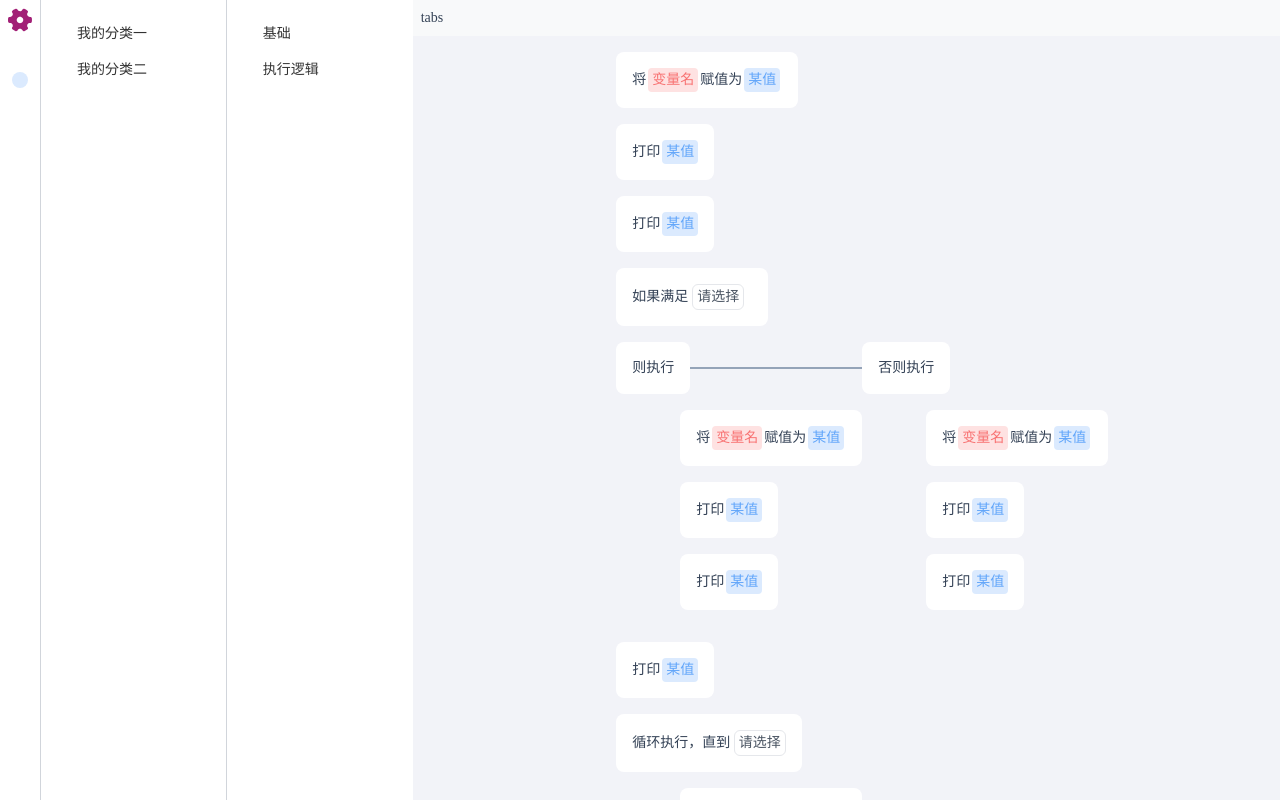
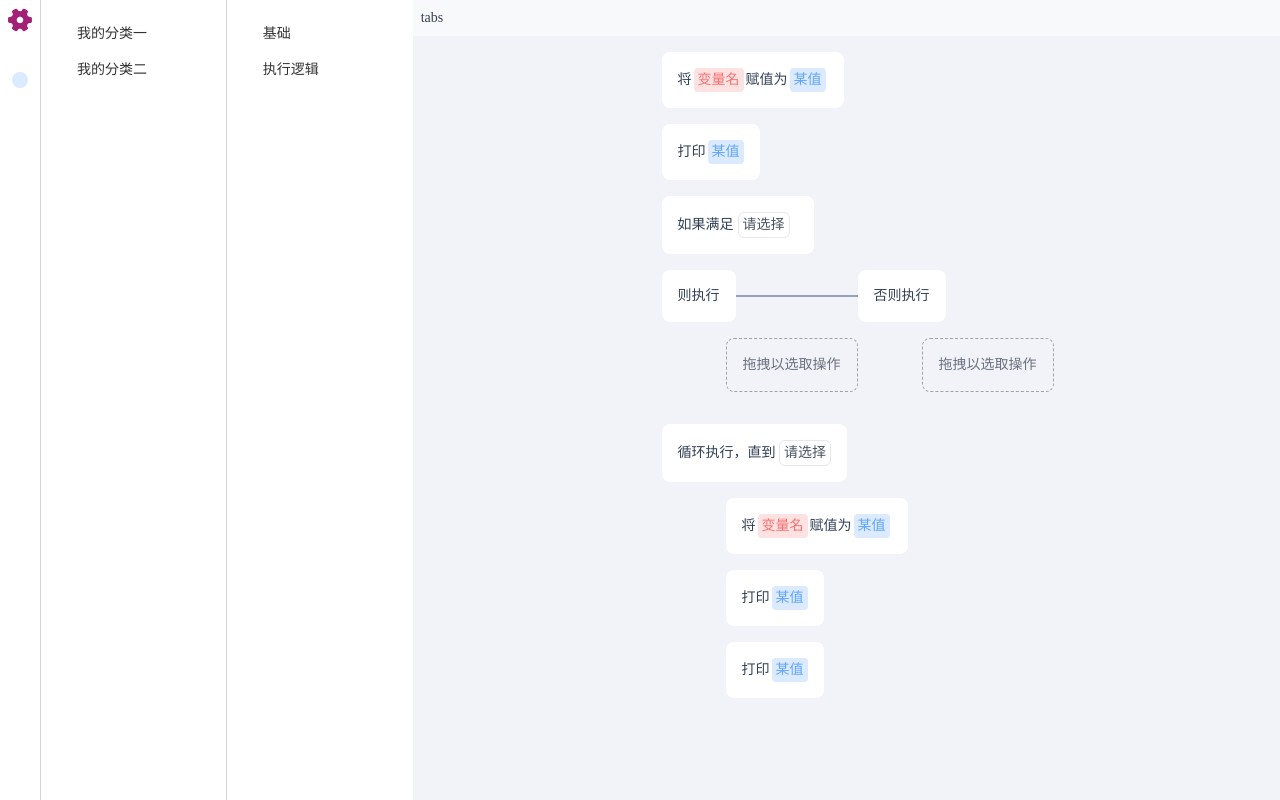
Before and after one commit to qiuying-rpa/client, a Vue app: page /#/designer in a window 1280 px wide. Built offline with nearby package versions, Linux system fonts and the light colour scheme.

Commit message:
feat: exec-conditional component

```diff
--- a/src/components/ProcessDesigner.vue
+++ b/src/components/ProcessDesigner.vue
@@ -1,9 +1,35 @@
 <template>
   <div class="w-100%">
-    <exec-sequential />
+    <exec-sequential v-model="nodes" />
   </div>
 </template>
 
 <style scoped></style>
 
-<script setup lang="ts"></script>
+<script setup lang="ts">
+import { reactive } from 'vue'
+import { uuid } from '@/utils/common'
+
+const nodes = reactive([
+  {
+    id: uuid(),
+    is: 'set-variable',
+    modelValue: {}
+  },
+  {
+    id: uuid(),
+    is: 'print-log',
+    modelValue: {}
+  },
+  {
+    id: uuid(),
+    is: 'exec-conditional',
+    modelValue: {}
+  },
+  {
+    id: uuid(),
+    is: 'exec-circular',
+    modelValue: {}
+  }
+])
+</script>
--- a/src/components/base/DotForm.vue
+++ b/src/components/base/DotForm.vue
@@ -22,7 +22,7 @@
           </div>
           <div>
             <div class="h-7.5 flex items-center">
-              <str-value />
+              <plain-value />
             </div>
             <div class="h-7.5 flex items-center">
               <plain-value />
--- a/src/components/base/PrintLog.vue
+++ b/src/components/base/PrintLog.vue
@@ -1,5 +1,27 @@
 <template>
-  <plain-card>
-    打印<uncertain-value class="ml-0.5" />
+  <plain-card class="select-none">
+    打印<uncertain-value class="ml-0.5" v-mode="content" />
   </plain-card>
 </template>
+
+<script setup lang="ts">
+import { computed } from 'vue'
+
+interface Props {
+  modelValue?: {
+    content: string
+  }
+}
+
+const props = withDefaults(defineProps<Props>(), {
+  modelValue: () => ({
+    content: ''
+  })
+})
+const emits = defineEmits(['update:modelValue'])
+
+const content = computed({
+  set: (content) => emits('update:modelValue', { ...props.modelValue, content }),
+  get: () => props.modelValue.content
+})
+</script>
--- a/src/components/base/SetVariable.vue
+++ b/src/components/base/SetVariable.vue
@@ -1,5 +1,5 @@
 <template>
-  <plain-card>
+  <plain-card class="select-none">
     将
     <plain-value v-model="variable" placeholder="变量名" class="mx-0.5 bg-red-100 c-red-400" />
     赋值为
@@ -8,11 +8,32 @@
 </template>
 
 <script lang="ts" setup>
-import { ref, watch } from 'vue'
+import { computed, watch } from 'vue'
 import { useDesignerStore } from '@/store/designer'
 
-const variable = ref('')
-const variableValue = ref('')
+interface Props {
+  modelValue?: {
+    variable: string
+    variableValue: string
+  }
+}
+
+const props = withDefaults(defineProps<Props>(), {
+  modelValue: () => ({
+    variable: '',
+    variableValue: ''
+  })
+})
+const emits = defineEmits(['update:modelValue'])
+
+const variable = computed({
+  set: (variable) => emits('update:modelValue', { ...props.modelValue, variable }),
+  get: () => props.modelValue.variable
+})
+const variableValue = computed({
+  set: (variableValue) => emits('update:modelValue', { ...props.modelValue, variableValue }),
+  get: () => props.modelValue.variableValue
+})
 
 const { setVariable, unsetVariable } = useDesignerStore()
 
--- a/src/components/common/PlainCard.vue
+++ b/src/components/common/PlainCard.vue
@@ -1,5 +1,15 @@
 <template>
-  <div class="flex items-center text-sm bg-white pa-4 rd-2 w-fit">
+  <div class="flex items-center text-sm pa-4 rd-2 w-fit"
+    :class="[(dashed !== undefined && dashed !== false) ? 'b-1 b-dashed b-gray-400 box-border' : '', (transparent !== undefined && transparent !== false) ? 'bg-transparent' : 'bg-white']">
     <slot></slot>
   </div>
 </template>
+
+<script setup lang="ts">
+interface Props {
+  dashed: any,
+  transparent: any
+}
+
+defineProps<Props>()
+</script>
--- a/src/components/common/QTree.vue
+++ b/src/components/common/QTree.vue
@@ -1,6 +1,7 @@
 <template>
   <div v-for="{ title, icon, children, value }, index in props.items" :key="index">
     <list-item :item="{ title, icon, value }" :offset="[props.depth * 2.5, 0]"
+      :draggable="(props.draggable !== undefined && props.draggable !== false) ? 'true' : 'false'"
       @click="children?.length && toggleOpen(value)">
       <template #item-before v-if="children?.length">
         <div class="mr-1">
@@ -10,7 +11,8 @@
       </template>
     </list-item>
     <div v-if="children?.length && openLocal.includes(value)">
-      <q-tree :items="children" :depth="props.depth + 1" v-model:open="openLocal" />
+      <q-tree :items="children" :depth="props.depth + 1" v-model:open="openLocal"
+        :draggable="props.draggable" />
     </div>
   </div>
 </template>
@@ -22,6 +24,7 @@ interface Props {
   items: TreeItem[]
   depth?: number
   open?: ValueType[]
+  draggable?: any
 }
 
 const props = withDefaults(defineProps<Props>(), {
--- a/src/components/exec/ExecConditional.vue
+++ b/src/components/exec/ExecConditional.vue
@@ -1,7 +1,7 @@
 <template>
   <div>
     <node-shell>
-      <plain-card class="relative">
+      <plain-card class="relative select-none">
         <div class="flex items-center">
           如果满足
           <q-select class="inline-block mx-1" :items="[
@@ -13,7 +13,7 @@
               title: '任意条件',
               value: 'any'
             }
-          ]" v-model="conditionLimit" />
+          ]" v-model="logic" />
           <dot-form>
             <condition-item :modelValue="condition" @update:modelValue="conditions[index] = $event"
               v-for="condition, index in conditions" :key="index + refreshKey"
@@ -27,41 +27,34 @@
       <div>
         <div
           class="flex items-center mt-4 relative before-absolute before-content-none before-w-0.4 before-h-4 before-bg-slate before-left-8 before-top--2 before-translate-y--50%">
-          <plain-card class="reactive"> 则执行 </plain-card>
-          <div class="bg-slate grow-1 h-0.4" />
+          <plain-card class="relative select-none" @mouseover="showButton('add')"
+            @mouseout="delayHideButton">
+            则执行
+            <div class="rd-50% absolute top-50% right--6 translate-y--50% bg-gray-3"
+              @mouseover="showButton('add')"
+              v-if="props.modelValue.noFalsy && actionButton === 'add'">
+              <icon-button icon="i-mdi-plus text-xs" @click="addFalsy" />
+            </div>
+          </plain-card>
+          <div class="bg-slate grow-1 h-0.4" v-if="!props.modelValue.noFalsy" />
         </div>
         <div class="pl-8">
-          <div
-            class="pl-8 py-4 relative before-content-none before-w-0.4 before-h-100% before-absolute before-left-0 before-bg-slate w-fit box-border before-top-0">
-            <node-shell>
-              <set-variable />
-            </node-shell>
-            <node-shell class="mt-4">
-              <print-log />
-            </node-shell>
-            <node-shell class="mt-4">
-              <print-log />
-            </node-shell>
-          </div>
+          <exec-sequential class="py-4 before-top-0" :modelValue="props.modelValue.truthy || []" />
         </div>
       </div>
-      <div>
+      <div v-if="!props.modelValue.noFalsy">
         <div class="pt-4">
-          <plain-card> 否则执行 </plain-card>
+          <plain-card class="relative select-none" @mouseover="showButton('remove')"
+            @mouseout="delayHideButton">
+            否则执行
+            <div class="rd-50% absolute top--1.5 right--1.5 bg-gray-3"
+              v-if="actionButton === 'remove'" @mouseover="showButton('remove')">
+              <icon-button icon="i-mdi-close text-xs" @click="removeFalsy" />
+            </div>
+          </plain-card>
         </div>
         <div class="pl-8">
-          <div
-            class="pl-8 py-4 relative before-content-none before-w-0.4 before-h-100% before-absolute before-left-0 before-bg-slate w-fit before-top-0">
-            <node-shell>
-              <set-variable />
-            </node-shell>
-            <node-shell class="mt-4">
-              <print-log />
-            </node-shell>
-            <node-shell class="mt-4">
-              <print-log />
-            </node-shell>
-          </div>
+          <exec-sequential class="py-4 before-top-0" :modelValue="props.modelValue.falsy || []" />
         </div>
       </div>
     </div>
@@ -69,7 +62,17 @@
 </template>
 
 <script setup lang="ts">
-import { reactive, ref } from 'vue'
+import { reactive, ref, computed } from 'vue'
+
+interface Props {
+  modelValue?: {
+    logic: 'any' | 'all'
+    conditions: ConditionItem[]
+    truthy: ProcessNode[]
+    falsy: ProcessNode[]
+    noFalsy: boolean
+  }
+}
 
 const blankCondition = {
   left: '',
@@ -82,9 +85,28 @@ type ConditionsItem = ConditionItem & {
   onRemove?: (i: number) => void
 }
 
-const conditionLimit = ref('')
+const props = withDefaults(defineProps<Props>(), {
+  modelValue () {
+    return {
+      logic: 'all',
+      conditions: [],
+      truthy: [],
+      falsy: [],
+      noFalsy: false
+    }
+  }
+})
+const emits = defineEmits(['update:modelValue'])
+
 const refreshKey = ref(new Date().getTime())
+const actionButton = ref('')
+const hideButtonTimerHandle = ref<NodeJS.Timeout | null>(null)
 const conditions = reactive<ConditionsItem[]>([{ ...blankCondition, onAdd: addCondition }])
+
+const logic = computed({
+  set: (logic) => emits('update:modelValue', { ...props.modelValue, logic }),
+  get: () => props.modelValue.logic
+})
 
 function addCondition () {
   conditions.push({ ...blankCondition, onRemove: removeCondition })
@@ -94,4 +116,27 @@ function removeCondition (index: number) {
   conditions.splice(index, 1)
   refreshKey.value = new Date().getTime()
 }
+
+function delayHideButton () {
+  hideButtonTimerHandle.value = setTimeout(() => {
+    actionButton.value = ''
+    hideButtonTimerHandle.value = null
+  }, 370)
+}
+
+function showButton (button: string) {
+  if (hideButtonTimerHandle.value) {
+    clearTimeout(hideButtonTimerHandle.value)
+    hideButtonTimerHandle.value = null
+  }
+  actionButton.value = button
+}
+
+function removeFalsy () {
+  emits('update:modelValue', { ...props.modelValue, noFalsy: true, falsy: [] })
+}
+
+function addFalsy () {
+  emits('update:modelValue', { ...props.modelValue, noFalsy: false, falsy: [] })
+}
 </script>
--- a/src/components/exec/ExecSequential.vue
+++ b/src/components/exec/ExecSequential.vue
@@ -1,19 +1,30 @@
 <template>
   <div
     class="pl-8 relative before-content-none before-w-0.4 before-h-100% before-absolute before-left-0 before-bg-slate w-fit">
-    <node-shell>
-      <set-variable />
-    </node-shell>
-    <node-shell class="mt-4">
-      <print-log />
-    </node-shell>
-    <node-shell class="mt-4">
-      <print-log />
-    </node-shell>
-    <exec-conditional class="mt-4" />
-    <node-shell class="mt-4">
-      <print-log />
-    </node-shell>
-    <exec-circular />
+    <template v-if="props.modelValue.length">
+      <template v-for="{ is, id, modelValue }, index in props.modelValue" :key="index">
+        <component :is="is.startsWith('exec') ? 'div' : 'node-shell'" :class="{ 'mt-4': index > 0 }">
+          <component :modelValue="modelValue" :is="is" :id="id"
+            @update:modelValue="updateNodeModelValue(index, $event)"
+            :class="{ 'mt-4': index > 0 && is.startsWith('exec') }" />
+        </component>
+      </template>
+    </template>
+    <hint-node v-else />
   </div>
 </template>
+
+<script setup lang="ts">
+interface Props {
+  modelValue: ProcessNode[]
+}
+
+const props = defineProps<Props>()
+const emits = defineEmits(['update:modelValue'])
+
+function updateNodeModelValue (index: number, modelValue: ProcessNodeModelValue) {
+  const newModelValue = props.modelValue
+  newModelValue[index].modelValue = modelValue
+  emits('update:modelValue', newModelValue)
+}
+</script>
--- /dev/null
+++ b/src/components/exec/HintNode.vue
@@ -0,0 +1,7 @@
+<template>
+  <div
+    class="relative before-absolute before-content-none before-w-2 before-h-2 before-rd-50% before-bg-slate before-left--8.75 before-top-50% before-translate-y--50% after-absolute after-content-none after-w-8 after-b-t-0.1rem after-b-t-slate after-b-t-dashed after-left--8 after-top-50% after-translate-y--50%"
+    @dragover.prevent>
+    <plain-card transparent dashed class="c-gray-500">拖拽以选取操作</plain-card>
+  </div>
+</template>
--- /dev/null
+++ b/src/utils/common.ts
@@ -0,0 +1,4 @@
+export const uuid = () => {
+  const url = URL.createObjectURL(new Blob())
+  return url.slice(url.lastIndexOf('/') + 1)
+}
--- a/src/views/DesignerView.vue
+++ b/src/views/DesignerView.vue
@@ -7,7 +7,7 @@
 
     <!-- nodes -->
     <div class="w-15% pa-4 box-border">
-      <q-tree :items="nodes" />
+      <q-tree :items="nodes" draggable />
     </div>
 
     <!-- drawing board -->
```
Also changed, not shown: src/types/exec.d.ts (+8 -0 lines).
